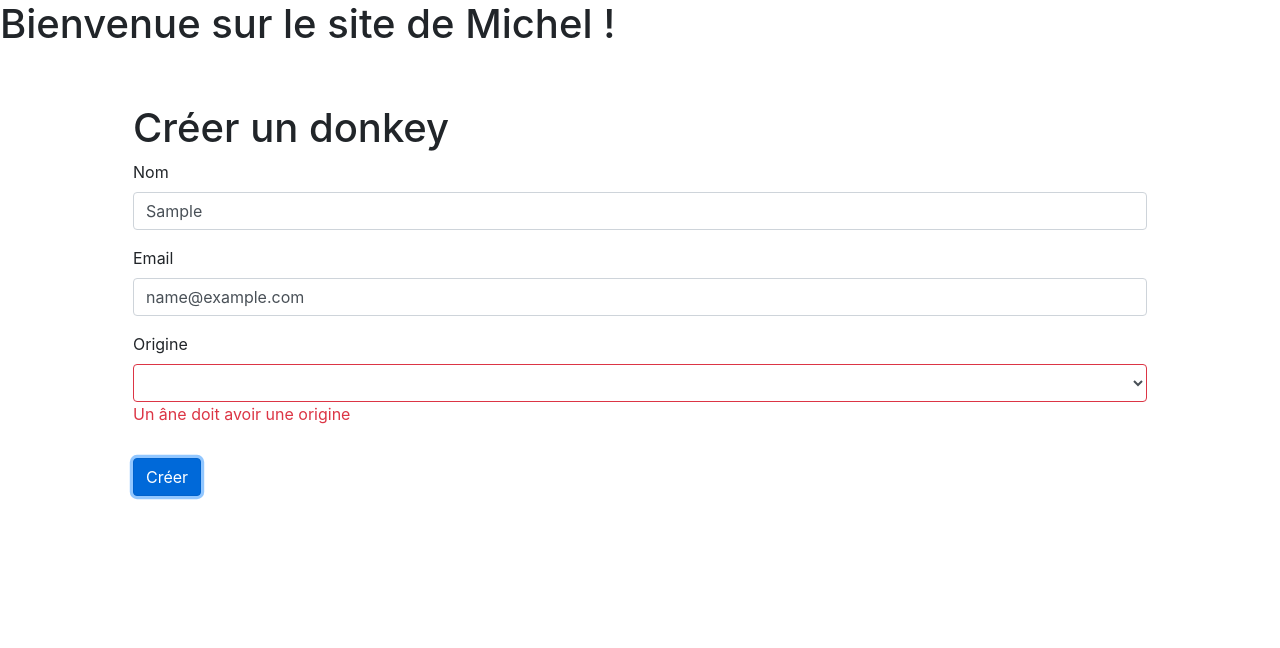
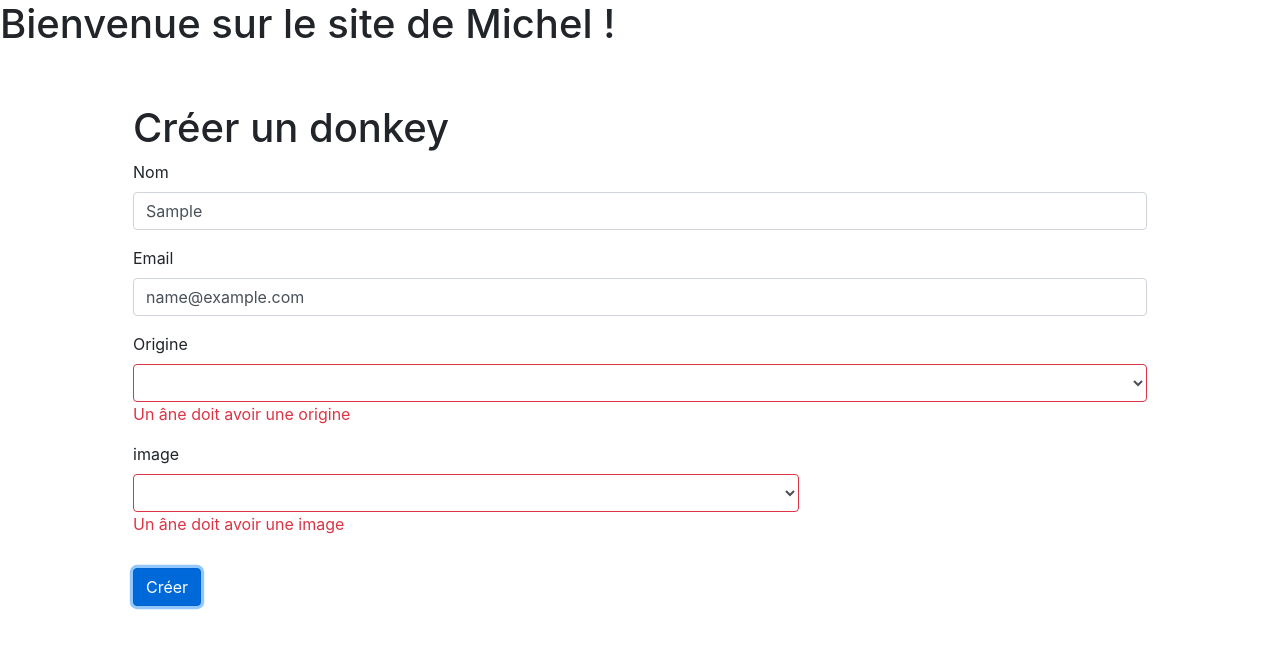
Before and after one commit to mvidailhet/donkey_school-angular_challenges_corrections, an Angular app: page / in a window 1280 px wide. Both pictures are taken after typing "Sample", "name@example.com" into the empty fields and a click on the button "Créer". Shown: the top 648 px of the page. Built offline with nearby package versions, Linux system fonts and the light colour scheme.

Commit message:
Un a^ne peut avoir une image

```diff
--- a/src/app/data.ts
+++ b/src/app/data.ts
@@ -1,4 +1,4 @@
-import { donkeyOrigin } from "src/interfaces";
+import { donkeyImage, donkeyOrigin } from "src/interfaces";
 
 export const donkeyOrigins: donkeyOrigin[] = [
   {
@@ -17,3 +17,22 @@ export const donkeyOrigins: donkeyOrigin[] = [
     icon: '🇩🇪',
   }
 ];
+
+export const donkeyImages: donkeyImage[] = [
+  {
+    value: 'https://live.donkey.school/wp-content/uploads/2021/07/GIT-GITHUB.png',
+    name: 'Github',
+  },
+  {
+    value: 'https://live.donkey.school/wp-content/uploads/2021/08/HTML-CSS.png',
+    name: 'HTML/CSS',
+  },
+  {
+    value: 'https://live.donkey.school/wp-content/uploads/2021/09/PSEUDO-CODE.png',
+    name: 'Pseudo Code',
+  },
+  {
+    value: 'https://live.donkey.school/wp-content/uploads/2021/09/BDD.png',
+    name: 'Base de données',
+  }
+]
--- a/src/app/pages/create-donkey/create-donkey.component.html
+++ b/src/app/pages/create-donkey/create-donkey.component.html
@@ -14,7 +14,10 @@
             placeholder="super donkey"
             formControlName="name"
           />
-          <div class="text-danger text-small" *ngIf="name.touched && name.errors?.['required']">
+          <div
+            class="text-danger text-small"
+            *ngIf="name.touched && name.errors?.['required']"
+          >
             Un âne doit avoir un nom
           </div>
         </div>
@@ -39,20 +42,57 @@
         </div>
         <div class="form-group">
           <label for="originSelect" class="form-label">Origine</label>
-          <select class="form-select form-control" name="origin" id="originSelect" formControlName="origin">
-            <option *ngFor="let origin of origins" [value]="origin.value">{{ origin.icon }} - {{ origin.name }}</option>
+          <select
+            class="form-select form-control"
+            name="origin"
+            id="originSelect"
+            formControlName="origin"
+          >
+            <option *ngFor="let origin of origins" [value]="origin.value">
+              {{ origin.icon }} - {{ origin.name }}
+            </option>
           </select>
-          <div class="text-danger text-small" *ngIf="origin.touched && origin.errors?.['required']">
+          <div
+            class="text-danger text-small"
+            *ngIf="origin.touched && origin.errors?.['required']"
+          >
             Un âne doit avoir une origine
           </div>
         </div>
+        <div class="form-group">
+          <div class="row">
+            <div class="col-8">
+              <label for="imageSelect" class="form-label">image</label>
+              <select
+                class="form-select form-control"
+                name="image"
+                id="imageSelect"
+                formControlName="image"
+              >
+                <option disabled selected>Open this select menu</option>
+                <option *ngFor="let image of images" [value]="image.value">
+                  {{ image.name }}
+                </option>
+              </select>
+            </div>
+            <div class="col">
+              <img
+                class="donkey-image"
+                *ngIf="image.value"
+                [src]="image.value"
+                alt="donkey image"
+              />
+            </div>
+          </div>
+          <div
+            class="text-danger text-small"
+            *ngIf="image.touched && image.errors?.['required']"
+          >
+            Un âne doit avoir une image
+          </div>
+        </div>
       </div>
-      <button
-        class="btn btn-primary mt-3"
-        type="submit"
-      >
-        Créer
-      </button>
+      <button class="btn btn-primary mt-3" type="submit">Créer</button>
     </form>
   </div>
 </div>
--- a/src/app/pages/create-donkey/create-donkey.component.scss
+++ b/src/app/pages/create-donkey/create-donkey.component.scss
@@ -0,0 +1,3 @@
+.donkey-image {
+  width: 100%;
+}
--- a/src/app/pages/create-donkey/create-donkey.component.ts
+++ b/src/app/pages/create-donkey/create-donkey.component.ts
@@ -1,6 +1,6 @@
 import { Component } from '@angular/core';
 import { FormBuilder, FormControl, FormGroup, Validators } from '@angular/forms';
-import { donkeyOrigins } from 'src/app/data';
+import { donkeyImages, donkeyOrigins } from 'src/app/data';
 
 @Component({
   selector: 'app-create-donkey',
@@ -10,6 +10,7 @@ import { donkeyOrigins } from 'src/app/data';
 export class CreateDonkeyComponent {
   donkeyForm: FormGroup = this.createForm();
   origins = donkeyOrigins;
+  images = donkeyImages;
 
   constructor(private formBuilder: FormBuilder) {}
 
@@ -19,6 +20,7 @@ export class CreateDonkeyComponent {
         name: [null, [Validators.required]],
         email: [null, [Validators.required, Validators.email]],
         origin: [null, [Validators.required]],
+        image: [null, [Validators.required]],
       }),
     });
   }
@@ -42,4 +44,8 @@ export class CreateDonkeyComponent {
   get origin(): FormControl {
     return this.donkeyForm.get('donkeyData.origin') as FormControl;
   }
+
+  get image(): FormControl {
+    return this.donkeyForm.get('donkeyData.image') as FormControl;
+  }
 }
--- a/src/interfaces.d.ts
+++ b/src/interfaces.d.ts
@@ -3,3 +3,8 @@ export interface donkeyOrigin {
   name: string;
   icon: string;
 }
+
+export interface donkeyImage {
+  value: string;
+  name: string;
+}
```
